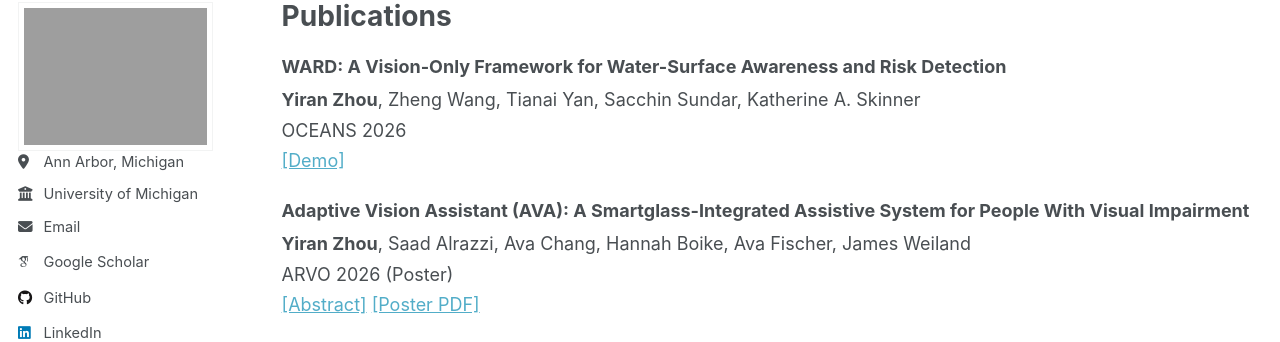
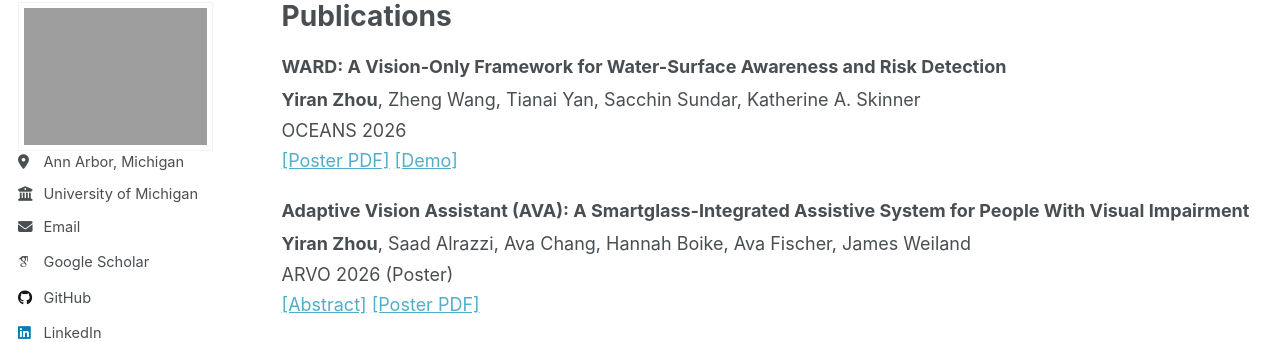
Before and after one commit to kevin-yiran-zhou/kevin-yiran-zhou.github.io, a Jekyll site: the page built from _pages/publications.html, in a window 1280 px wide and 999 px high. Shown: the part 97-439 px from the top of the window. Built offline with Jekyll 4.4.1, drawn with Linux system fonts in a browser that asks for light colours; some web fonts are replaced; a script that is not in the unit is left out.

Commit message:
WARD poster

```diff
--- a/_pages/publications.html
+++ b/_pages/publications.html
@@ -14,6 +14,7 @@ author_profile: true
   <p style="margin: 0.2rem 0;"><strong>Yiran Zhou</strong>, Zheng Wang, Tianai Yan, Sacchin Sundar, Katherine A. Skinner</p>
   <p style="margin: 0.2rem 0;">OCEANS 2026</p>
   <p style="margin: 0.2rem 0;">
+    <a href="{{ '/files/OCEANS-WARD.pdf' | relative_url }}" target="_blank" rel="noopener">[Poster PDF]</a>
     <a href="{{ '/publications/ward-demo/' | relative_url }}" target="_blank" rel="noopener">[Demo]</a>
   </p>
 </div>
```
Also changed, not shown: 1 other file.
